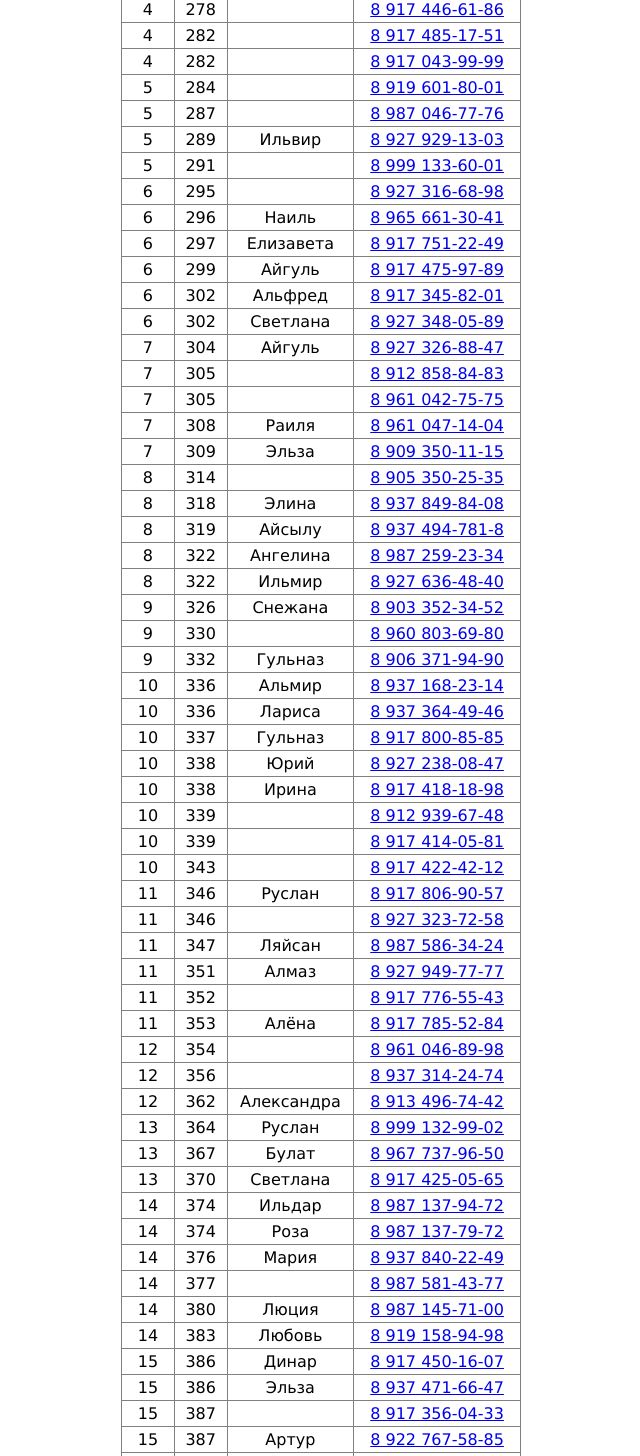
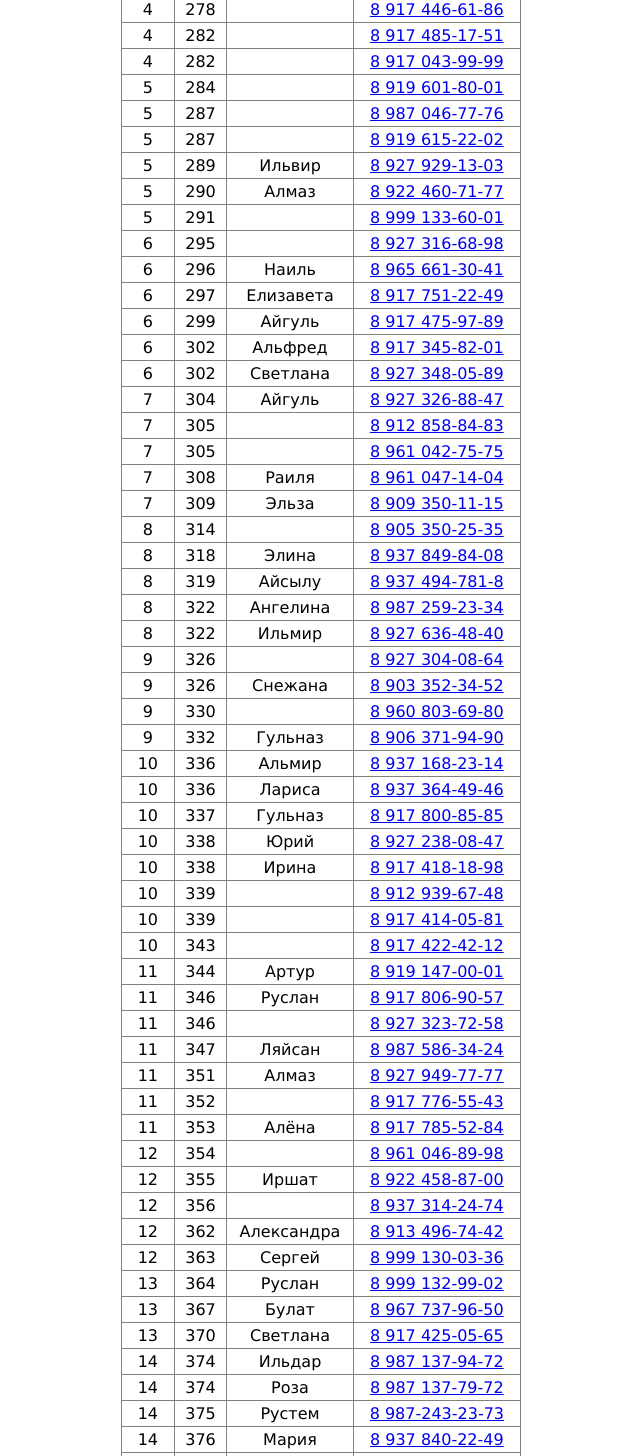
Before and after one commit to saferq/neighbors156b, a plain HTML site: page index.html in a window 1280 px wide. Shown: the part 243-1699 px from the top of the page, without its empty margins (319-959 px from the left). Drawn offline with Linux system fonts and the light colour scheme.

Commit message:
update 287 last

```diff
--- a/index.html
+++ b/index.html
@@ -95,9 +95,21 @@
         </tr>
         <tr>
           <td>5</td>
+          <td>287</td>
+          <td></td>
+          <td nowrap><a href="tel:89196152202">8 919 615-22-02 </a></td>
+        </tr>
+        <tr>
+          <td>5</td>
           <td>289</td>
           <td>Ильвир</td>
           <td nowrap><a href="tel:89279291303">8 927 929-13-03</a></td>
+        </tr>
+        <tr>
+          <td>5</td>
+          <td>290</td>
+          <td>Алмаз</td>
+          <td nowrap><a href="tel:89224607177">8 922 460-71-77</a></td>
         </tr>
         <tr>
           <td>5</td>
@@ -204,6 +216,12 @@
         <tr>
           <td>9</td>
           <td>326</td>
+          <td></td>
+          <td nowrap><a href="tel:89273040864">8 927 304-08-64</a></td>
+        </tr>
+        <tr>
+          <td>9</td>
+          <td>326</td>
           <td>Снежана</td>
           <td nowrap><a href="tel:89033523452">8 903 352-34-52</a></td>
         </tr>
@@ -269,6 +287,12 @@
         </tr>
         <tr>
           <td>11</td>
+          <td>344</td>
+          <td>Артур</td>
+          <td nowrap><a href="tel:89191470001">8 919 147-00-01</a></td>
+        </tr>
+        <tr>
+          <td>11</td>
           <td>346</td>
           <td>Руслан</td>
           <td nowrap><a href="tel:89178069057">8 917 806-90-57</a></td>
@@ -311,6 +335,12 @@
         </tr>
         <tr>
           <td>12</td>
+          <td>355</td>
+          <td>Иршат</td>
+          <td nowrap><a href="tel:89224588700">8 922 458-87-00</a></td>
+        </tr>
+        <tr>
+          <td>12</td>
           <td>356</td>
           <td></td>
           <td nowrap><a href="tel:89373142474">8 937 314-24-74</a></td>
@@ -320,6 +350,12 @@
           <td>362</td>
           <td>Александра</td>
           <td nowrap><a href="tel:89134967442">8 913 496-74-42</a></td>
+        </tr>
+        <tr>
+          <td>12</td>
+          <td>363</td>
+          <td>Сергей</td>
+          <td nowrap><a href="tel:89991300336">8 999 130-03-36</a></td>
         </tr>
         <tr>
           <td>13</td>
@@ -350,6 +386,12 @@
           <td>374</td>
           <td>Роза</td>
           <td nowrap><a href="tel:89871377972">8 987 137-79-72</a></td>
+        </tr>
+        <tr>
+          <td>14</td>
+          <td>375</td>
+          <td>Рустем</td>
+          <td nowrap><a href="tel:89872432373">8 987-243-23-73</a></td>
         </tr>
         <tr>
           <td>14</td>
@@ -419,6 +461,12 @@
         </tr>
         <tr>
           <td>16</td>
+          <td>395</td>
+          <td>Василь</td>
+          <td nowrap><a href="tel:89174701410">8 917 470-14-10</a></td>
+        </tr>
+        <tr>
+          <td>16</td>
           <td>400</td>
           <td></td>
           <td nowrap><a href="tel:89063731167">8 906 373-11-67</a></td>
```
